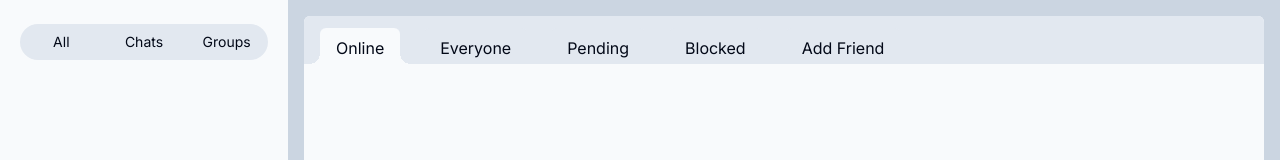
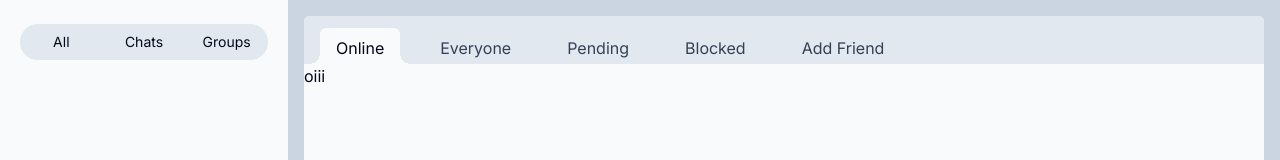
Before and after one commit to fillipgms/echo, a Next.js app: page / in a window 1280 px wide. Shown: the top 160 px of the page. Built offline with nearby package versions, Linux system fonts and the light colour scheme; no server answers; sample sign-in values are in the browser's storage.

Commit message:
basic pages added

```diff
--- /dev/null
+++ b/app/(chat)/(basic)/addfriend/page.tsx
@@ -0,0 +1,7 @@
+import React from "react";
+
+const AddFriendPage = () => {
+    return <div>AddFriendPage</div>;
+};
+
+export default AddFriendPage;
--- /dev/null
+++ b/app/(chat)/(basic)/blocked/page.tsx
@@ -0,0 +1,7 @@
+import React from "react";
+
+const BlockedPage = () => {
+    return <div>BlockedPage</div>;
+};
+
+export default BlockedPage;
--- /dev/null
+++ b/app/(chat)/(basic)/everyone/page.tsx
@@ -0,0 +1,7 @@
+import React from "react";
+
+const EveryonePage = () => {
+    return <div>EveryonePage</div>;
+};
+
+export default EveryonePage;
--- /dev/null
+++ b/app/(chat)/(basic)/layout.tsx
@@ -0,0 +1,13 @@
+import NavBar from "@/components/NavBar";
+import React, { ReactNode } from "react";
+
+const layout = ({ children }: { children: ReactNode }) => {
+    return (
+        <>
+            <NavBar />
+            {children}
+        </>
+    );
+};
+
+export default layout;
--- /dev/null
+++ b/app/(chat)/(basic)/page.tsx
@@ -0,0 +1,3 @@
+export default function Home() {
+    return <section>oiii</section>;
+}
--- /dev/null
+++ b/app/(chat)/(basic)/pending/page.tsx
@@ -0,0 +1,7 @@
+import React from "react";
+
+const PendingPage = () => {
+    return <div>PendingPage</div>;
+};
+
+export default PendingPage;
--- a/app/(chat)/page.tsx
+++ /dev/null
@@ -1,31 +0,0 @@
-import { cn } from "@/lib/utils";
-import Link from "next/link";
-
-const navLinks = ["online", "everyone", "pending", "blocked", "add friend"];
-
-export default function Home() {
-    return (
-        <main>
-            <nav className="w-full bg-slate-200 px-4 pt-3 rounded-t-md overflow-scroll">
-                <ul className="flex md:gap-6 gap-2 ">
-                    {navLinks.map((link, i) => {
-                        const isActive = i === 0;
-
-                        return (
-                            <li
-                                className={cn(
-                                    "capitalize rounded-t-md pb-1 pt-2 px-4 bg-slate-200 z-10 text-nowrap",
-
-                                    isActive &&
-                                        "bg-slate-50 relative after:z-[2] after:bg-slate-50 after:h-2 after:w-2 after:block after:absolute after:bottom-0 after:-right-2 after:bg-[radial-gradient(circle_at_right_top,_#e2e8f0_7px,_transparent_0)] before:bg-slate-50 before:h-2 before:w-2 before:block before:absolute before:bottom-0 before:-left-2 before:bg-[radial-gradient(circle_at_left_top,_#e2e8f0_7px,_transparent_0)]"
-                                )}
-                            >
-                                <Link href={"/"}>{link}</Link>
-                            </li>
-                        );
-                    })}
-                </ul>
-            </nav>
-        </main>
-    );
-}
--- /dev/null
+++ b/components/NavBar.tsx
@@ -0,0 +1,46 @@
+"use client";
+import React from "react";
+import { cn } from "@/lib/utils";
+import Link from "next/link";
+import { usePathname } from "next/navigation";
+
+const navLinks = ["online", "everyone", "pending", "blocked", "add friend"];
+
+const NavBar = () => {
+    const pathName = usePathname();
+    console.log(pathName);
+
+    const normalizeText = (text: string) => {
+        return text.toLowerCase().replace(" ", "");
+    };
+
+    return (
+        <nav className="w-full bg-slate-200 px-4 pt-3 rounded-t-md overflow-scroll">
+            <ul className="flex md:gap-6 gap-2 ">
+                {navLinks.map((link, i) => {
+                    const isActive =
+                        `/${normalizeText(link)}` === pathName ||
+                        (pathName === "/" && link === "online");
+
+                    const url = i === 0 ? "/" : normalizeText(link);
+
+                    return (
+                        <li
+                            key={i}
+                            className={cn(
+                                "capitalize rounded-t-md pb-1 pt-2 px-4 bg-slate-200 z-10 text-nowrap text-slate-700",
+
+                                isActive &&
+                                    "bg-slate-50 text-slate-950 relative after:z-[2] after:bg-slate-50 after:h-2 after:w-2 after:block after:absolute after:bottom-0 after:-right-2 after:bg-[radial-gradient(circle_at_right_top,_#e2e8f0_7px,_transparent_0)] before:bg-slate-50 before:h-2 before:w-2 before:block before:absolute before:bottom-0 before:-left-2 before:bg-[radial-gradient(circle_at_left_top,_#e2e8f0_7px,_transparent_0)]"
+                            )}
+                        >
+                            <Link href={url}>{link}</Link>
+                        </li>
+                    );
+                })}
+            </ul>
+        </nav>
+    );
+};
+
+export default NavBar;
```
